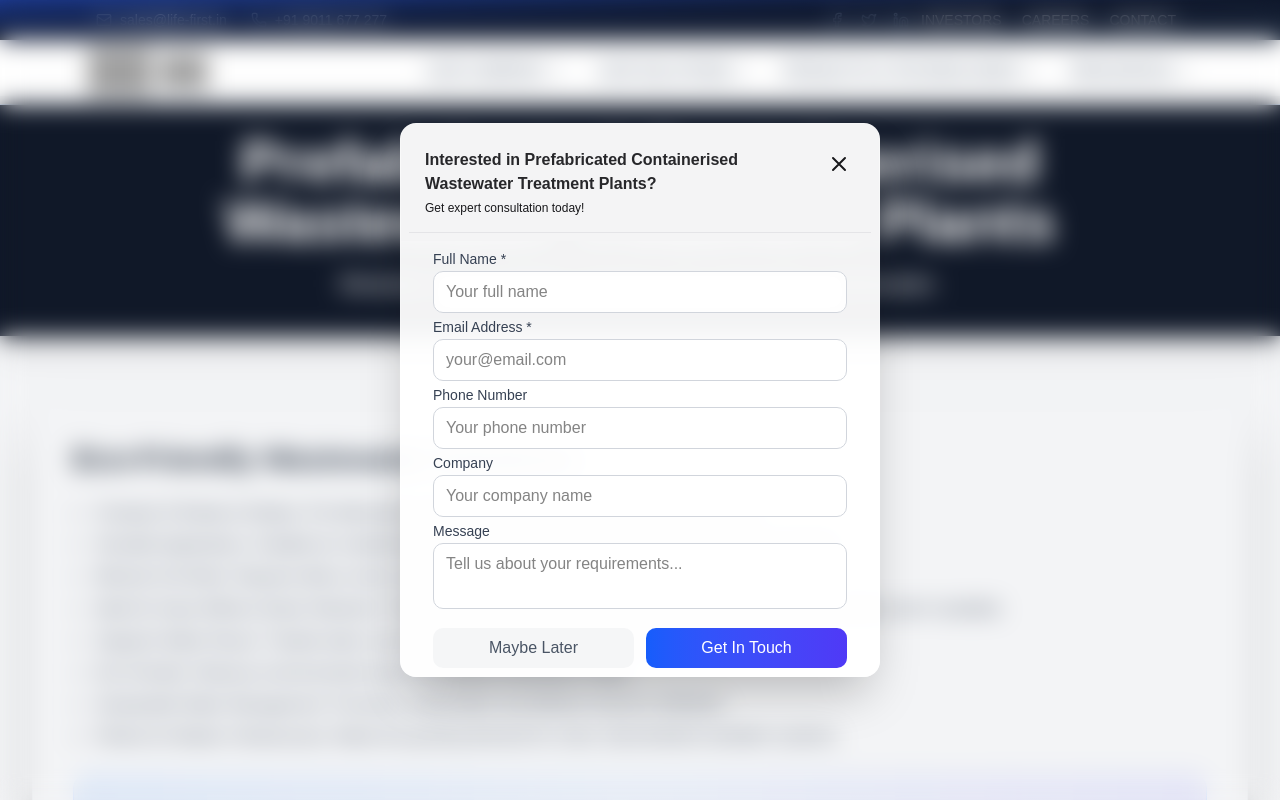
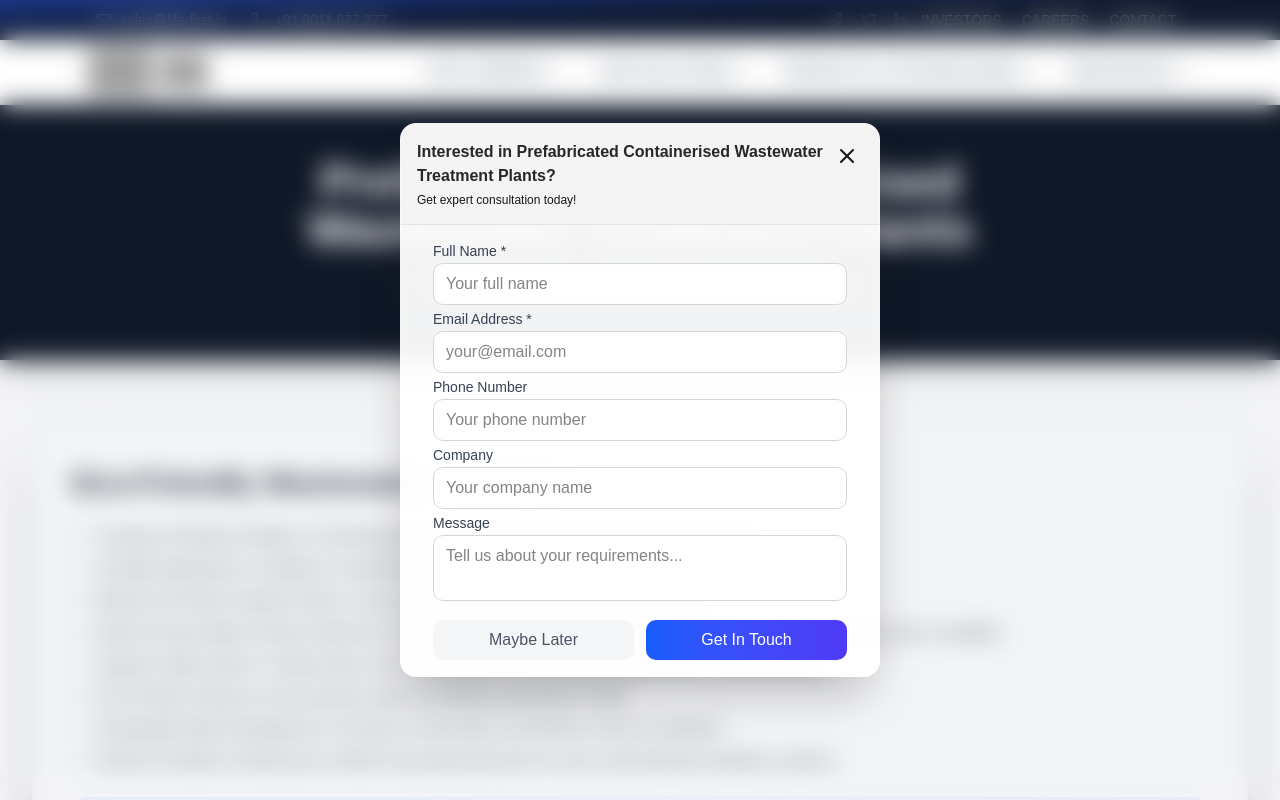
Before and after one commit to Animish2002/lifefirst, a Next.js app: page /solutions/wastewater-treatment in a window 1280 px wide. Shown: the top 800 px of the page. Built offline with nearby package versions, Linux system fonts and the light colour scheme; grey boxes are pictures that could not be loaded; a web font is replaced by a local one.

Commit message:
mobile and minor css changes

```diff
--- a/src/Landing/SolutionPageClient.tsx
+++ b/src/Landing/SolutionPageClient.tsx
@@ -76,7 +76,7 @@ const ContactFormPopup = ({
     <div className="fixed inset-0 bg-opacity-50 backdrop-blur-md flex items-center justify-center z-50 p-4 transition-all duration-300">
       <div className="bg-white/95 backdrop-blur-md rounded-2xl shadow-2xl max-h-[84vh] w-[30rem] overflow-y-auto transform transition-all duration-300 scale-100 border border-white/20">
         {/* Header */}
-        <div className="bg-zinc-100 text-zinc-800 p-2 rounded-t-2xl">
+        <div className="bg-zinc-100 text-zinc-800 rounded-t-2xl">
           <div className="flex justify-between items-start border-b border-zinc-200 p-4">
             <div>
               <h3 className="text-md font-bold mb-1">
@@ -109,7 +109,7 @@ const ContactFormPopup = ({
         </div>
 
         {/* Form */}
-        <div className="py-2 px-4">
+        <div className="py-4 px-4">
           {submitMessage ? (
             <div className="text-center py-2">
               <div className=" bg-green-100 rounded-full flex items-center justify-center mx-auto mb-4">
--- a/src/app/about-us/page.tsx
+++ b/src/app/about-us/page.tsx
@@ -303,7 +303,7 @@ const AboutUsPage: React.FC = () => {
   return (
     <>
       <Navigation />
-      <div className="relative md:mt-26 mt-34 overflow-hidden"></div>
+      <div className="relative md:mt-26 mt-24 overflow-hidden"></div>
 
       <div className="bg-gray-50 py-8">
         <div className="max-w-7xl mx-auto px-6 md-px-8">
--- a/src/app/careers/page.tsx
+++ b/src/app/careers/page.tsx
@@ -104,9 +104,9 @@ const Page = () => {
   return (
     <div className="bg-gray-50 text-gray-800 font-sans">
       <Navigation />
-
+      <div className="relative md:mt-26 mt-24 overflow-hidden"></div>
       {/* Hero Section */}
-      <section className="bg-gradient-to-r from-blue-600 to-indigo-700 text-white py-24 px-4 sm:px-6 lg:px-8 mt-34 md:mt-24 h-[35vh]">
+      <section className="bg-gradient-to-r from-blue-600 to-indigo-700 text-white py-18 px-4 sm:px-6 lg:px-8 ">
         <div className="max-w-6xl mx-auto text-center">
           <h1 className="text-4xl sm:text-5xl lg:text-6xl font-extrabold tracking-tight mb-4">
             Join Our Team
@@ -214,8 +214,8 @@ const Page = () => {
             Ready to Join Us?
           </h2>
           <p className="text-lg text-gray-600 mb-8">
-            If you don&apos;t see an opening that fits your skills, we&apos;d still love
-            to hear from you.
+            If you don&apos;t see an opening that fits your skills, we&apos;d
+            still love to hear from you.
           </p>
           <a
             href="#"
--- a/src/app/case-studies/page.tsx
+++ b/src/app/case-studies/page.tsx
@@ -156,9 +156,9 @@ const CaseStudiesPage = () => {
   return (
     <>
       <Navigation />
-
+      <div className="relative md:mt-26 mt-24 overflow-hidden"></div>
       {/* Hero Section */}
-      <section className="relative text-white py-10 px-4 overflow-hidden mt-34 md:mt-24 h-[35vh]">
+      <section className="relative text-white py-10 px-4 overflow-hidden h-[35vh]">
         {/* Background Pattern */}
         <div className="absolute inset-0 bg-black bg-opacity-20">
           <div className="absolute inset-0 bg-gradient-to-r from-blue-600/10 to-transparent"></div>
--- a/src/app/company-brochures/page.tsx
+++ b/src/app/company-brochures/page.tsx
@@ -69,9 +69,9 @@ const DownloadBrochurespage = () => {
   return (
     <>
       <Navigation />
-
+      <div className="relative md:mt-26 mt-24 overflow-hidden"></div>
       {/* Hero Section */}
-      <section className="relative text-white py-10 px-4 overflow-hidden mt-34 md:mt-24 h-[35vh]">
+      <section className="relative text-white py-10 px-4 overflow-hidden h-[35vh]">
         {/* Background Pattern */}
         <div className="absolute inset-0 bg-black bg-opacity-20">
           <div className="absolute inset-0 bg-gradient-to-r from-blue-600/10 to-transparent"></div>
--- a/src/app/gallery/page.tsx
+++ b/src/app/gallery/page.tsx
@@ -121,8 +121,9 @@ const Gallery = () => {
 
   return (
     <>
+      <div className="relative md:mt-26 mt-24 overflow-hidden"></div>
       <Navigation />
-      <section className="py-20 bg-gradient-to-br from-slate-50 to-blue-50 px-10 mt-27">
+      <section className="py-20 bg-gradient-to-br from-slate-50 to-blue-50  ">
         <div className="max-w-6xl mx-auto px-8">
           {/* Header */}
           <div className="text-center mb-8">
--- a/src/app/investors/page.tsx
+++ b/src/app/investors/page.tsx
@@ -44,9 +44,9 @@ const Page = () => {
   return (
     <div className="bg-gray-50 text-gray-800 font-sans">
       <Navigation />
-
+      <div className="relative md:mt-26 mt-24 overflow-hidden"></div>
       {/* Hero Section */}
-      <section className="bg-gradient-to-r from-blue-600 to-indigo-700 text-white py-24 px-4 sm:px-6 lg:px-8 md:mt-24 h-[35vh]">
+      <section className="bg-gradient-to-r from-blue-600 to-indigo-700 text-white py-18 px-4 sm:px-6 lg:px-8 ">
         <div className="max-w-6xl mx-auto text-center">
           <h1 className="text-4xl sm:text-5xl lg:text-6xl font-extrabold tracking-tight mb-4">
             Investor News
--- a/src/app/solutions/[solution]/page.tsx
+++ b/src/app/solutions/[solution]/page.tsx
@@ -44,15 +44,15 @@ const SolutionPage = ({ params }: PageProps) => {
       <main className="flex-grow">
         {/* Hero Section */}
         <div
-          className="relative h-[30vh] bg-cover bg-center overflow-hidden shadow-xl md:mt-24 mt-34"
+          className="relative h-[33vh] bg-cover bg-center overflow-hidden shadow-xl md:mt-24 mt-25"
           style={{ backgroundImage: `url(${solution.heroImage})` }}
         >
           <div className="absolute inset-0 bg-gray-900 bg-opacity-70 flex items-center justify-center p-8">
             <div className="text-center text-white max-w-4xl">
-              <h1 className="text-4xl md:text-6xl font-extrabold mb-4 drop-shadow-lg">
+              <h1 className="text-3xl md:text-5xl font-extrabold mb-4 drop-shadow-lg">
                 {solution.title}
               </h1>
-              <p className="text-xl md:text-2xl font-light drop-shadow-md">
+              <p className="text-md md:text-lg font-light drop-shadow-md">
                 {solution.subtitle}
               </p>
             </div>
```
